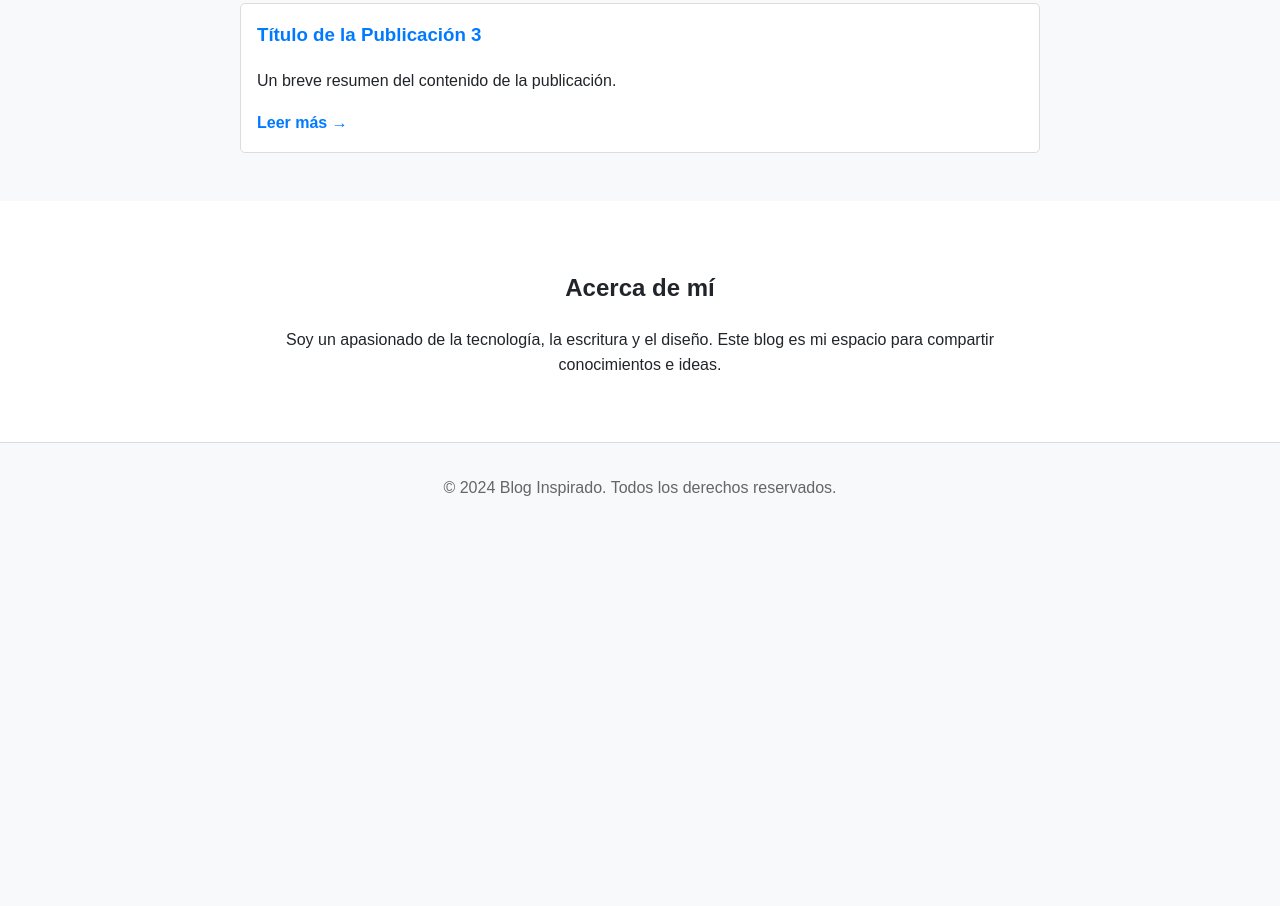
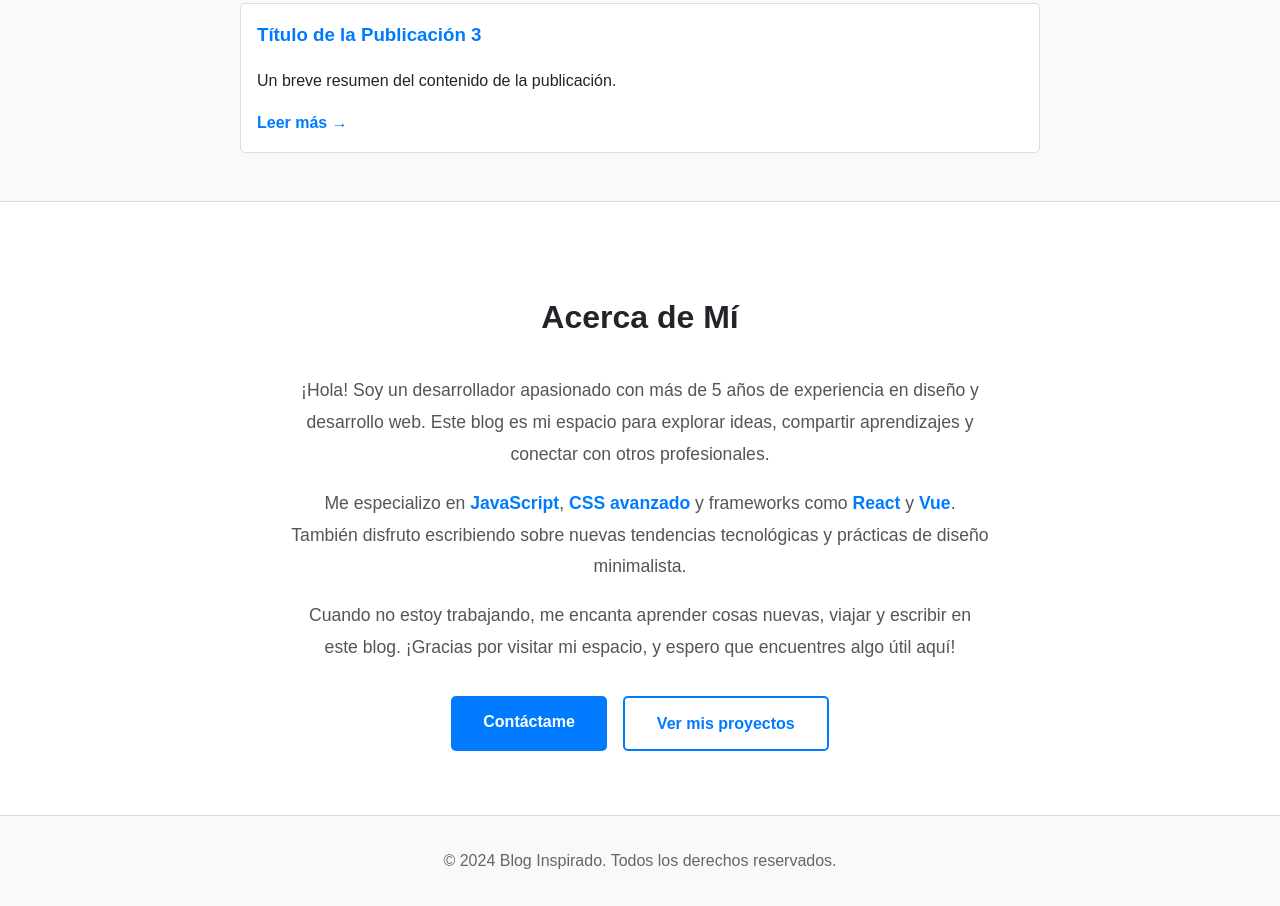
Before and after one commit to CristianSifuentes/-WebStyles, a plain HTML site: page Blog3/index.html in a window 1280 px wide. Shown: the part 918-1824 px from the top of the page. Before the commit the page ends 1451 px from the top, so only its background shows below. Drawn offline with Linux system fonts and the light colour scheme.

Commit message:
Creating example using aboutme section

```diff
--- a/Blog3/index.html
+++ b/Blog3/index.html
@@ -3,7 +3,7 @@
 <head>
   <meta charset="UTF-8">
   <meta name="viewport" content="width=device-width, initial-scale=1.0">
-  <title>Blog Inspirado</title>
+  <title>Blog Personal</title>
   <link rel="stylesheet" href="styles.css">
 </head>
 <body>
@@ -57,8 +57,26 @@
   <!-- About Section -->
   <section id="about" class="about">
     <div class="container">
-      <h2>Acerca de mí</h2>
-      <p>Soy un apasionado de la tecnología, la escritura y el diseño. Este blog es mi espacio para compartir conocimientos e ideas.</p>
+      <h2 class="section-title">Acerca de Mí</h2>
+      <div class="about-content">
+        <p>
+          ¡Hola! Soy un desarrollador apasionado con más de 5 años de experiencia en diseño y desarrollo web.
+          Este blog es mi espacio para explorar ideas, compartir aprendizajes y conectar con otros profesionales.
+        </p>
+        <p>
+          Me especializo en <strong>JavaScript</strong>, <strong>CSS avanzado</strong> y frameworks como
+          <strong>React</strong> y <strong>Vue</strong>. También disfruto escribiendo sobre nuevas tendencias
+          tecnológicas y prácticas de diseño minimalista.
+        </p>
+        <p>
+          Cuando no estoy trabajando, me encanta aprender cosas nuevas, viajar y escribir en este blog.
+          ¡Gracias por visitar mi espacio, y espero que encuentres algo útil aquí!
+        </p>
+      </div>
+      <div class="about-links">
+        <a href="#" class="btn">Contáctame</a>
+        <a href="#" class="btn-outline">Ver mis proyectos</a>
+      </div>
     </div>
   </section>
 
--- a/Blog3/script.js
+++ b/Blog3/script.js
@@ -1,4 +1,3 @@
 document.addEventListener('DOMContentLoaded', () => {
-  // Si necesitas interactividad futura, puedes añadir aquí
-  console.log('Blog inspirado cargado correctamente');
+  console.log('Blog cargado correctamente');
 });
--- a/Blog3/styles.css
+++ b/Blog3/styles.css
@@ -123,9 +123,60 @@ body {
 
 /* About Section */
 .about {
+  padding: 4rem 1rem;
+  background: #ffffff;
+  border-top: 1px solid #ddd;
+}
+
+.about-content {
+  max-width: 700px;
+  margin: 0 auto;
   text-align: center;
-  padding: 3rem 1rem;
-  background: #ffffff;
+  font-size: 1.1rem;
+  color: #555;
+  line-height: 1.8;
+}
+
+.about-content strong {
+  color: var(--accent-color);
+}
+
+.about-links {
+  display: flex;
+  justify-content: center;
+  gap: 1rem;
+  margin-top: 2rem;
+}
+
+.btn {
+  padding: 0.8rem 2rem;
+  background: var(--accent-color);
+  color: #ffffff;
+  border: none;
+  border-radius: 5px;
+  text-decoration: none;
+  font-weight: bold;
+  transition: background 0.3s ease-in-out;
+}
+
+.btn:hover {
+  background: #005bb5;
+}
+
+.btn-outline {
+  padding: 0.8rem 2rem;
+  background: transparent;
+  color: var(--accent-color);
+  border: 2px solid var(--accent-color);
+  border-radius: 5px;
+  text-decoration: none;
+  font-weight: bold;
+  transition: color 0.3s ease-in-out, border-color 0.3s ease-in-out;
+}
+
+.btn-outline:hover {
+  color: #005bb5;
+  border-color: #005bb5;
 }
 
 /* Footer */
```
